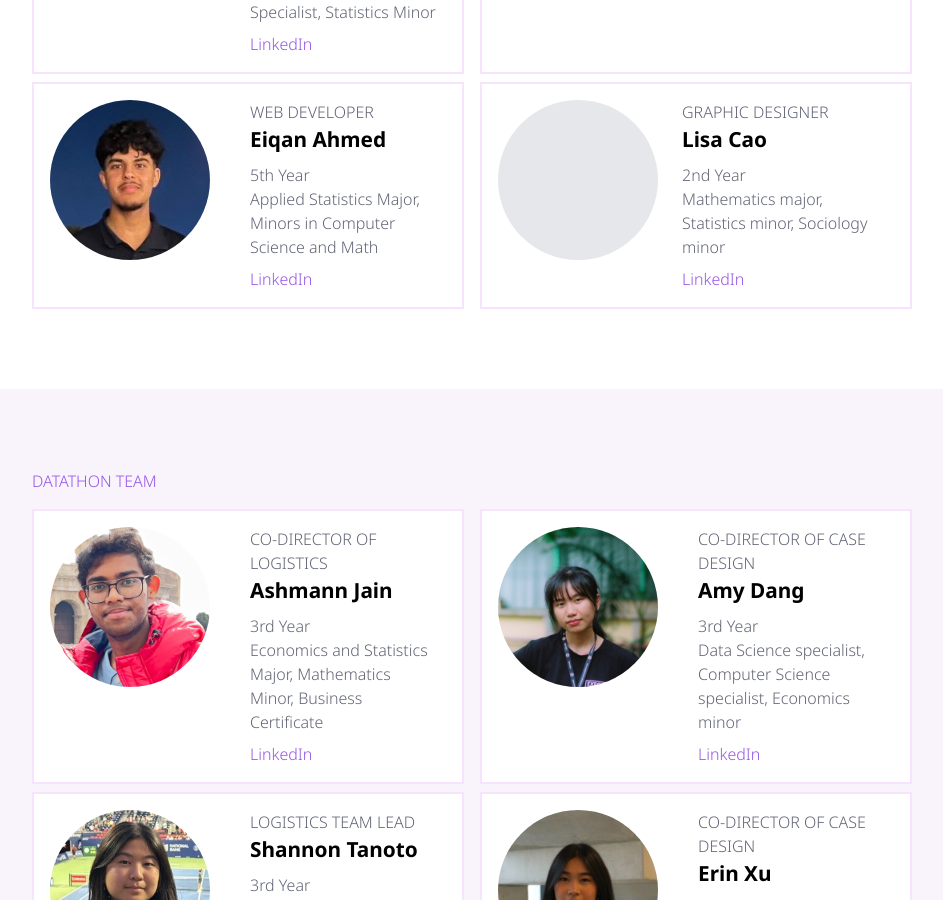
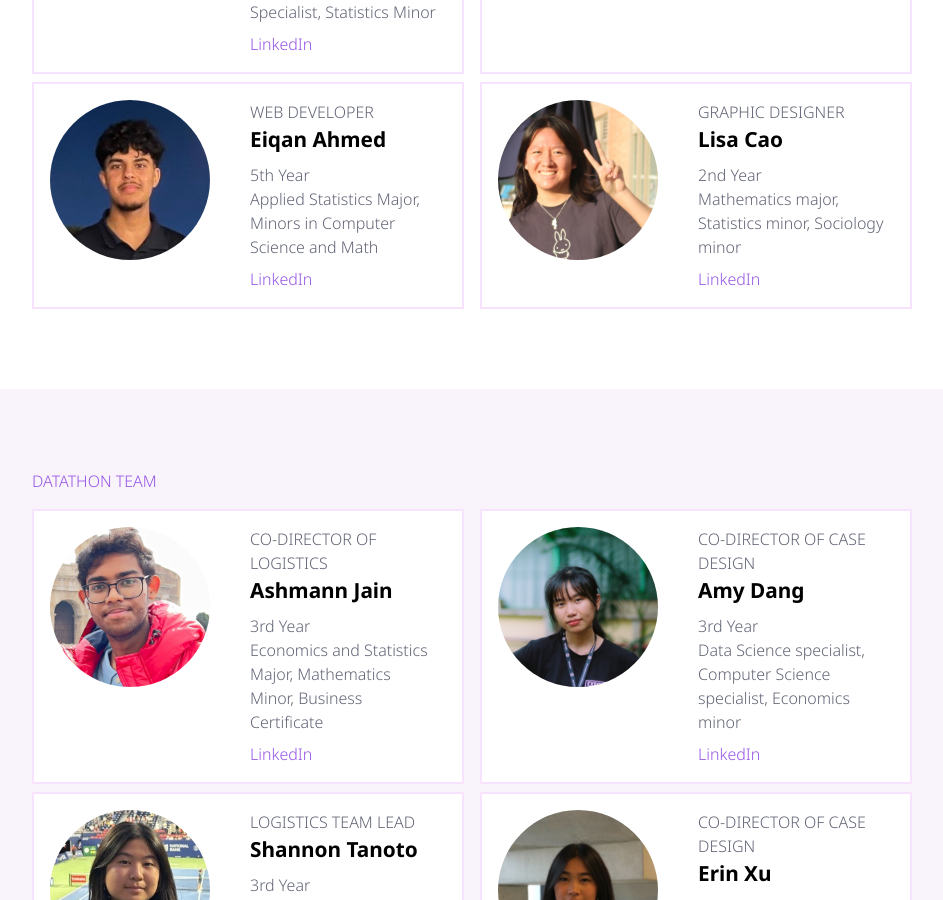
Before and after one commit to SDSS-UofT/sdss-uoft.github.io, a Next.js app in the folder sdss-website/: page /our-teams in a window 1280 px wide. Shown: the part 1975-2875 px from the top of the page, without its empty margins (168-1111 px from the left). Built offline with nearby package versions, Linux system fonts and the light colour scheme.

Commit message:
Updated profile picture path for Lisa C.

```diff
--- a/sdss-website/src/app/data/marketingteam.ts
+++ b/sdss-website/src/app/data/marketingteam.ts
@@ -53,7 +53,7 @@ export const marketingTeamData =
         "year": "2nd Year",
         "program": "Mathematics major, Statistics minor, Sociology minor",
         "linkedin": "https://www.linkedin.com/in/eiqan-ahmed-549786254/",
-        "pfp": "",
+        "pfp": "pfps-2025-2026/lisa_c.png",
     },
 ]
 
```
